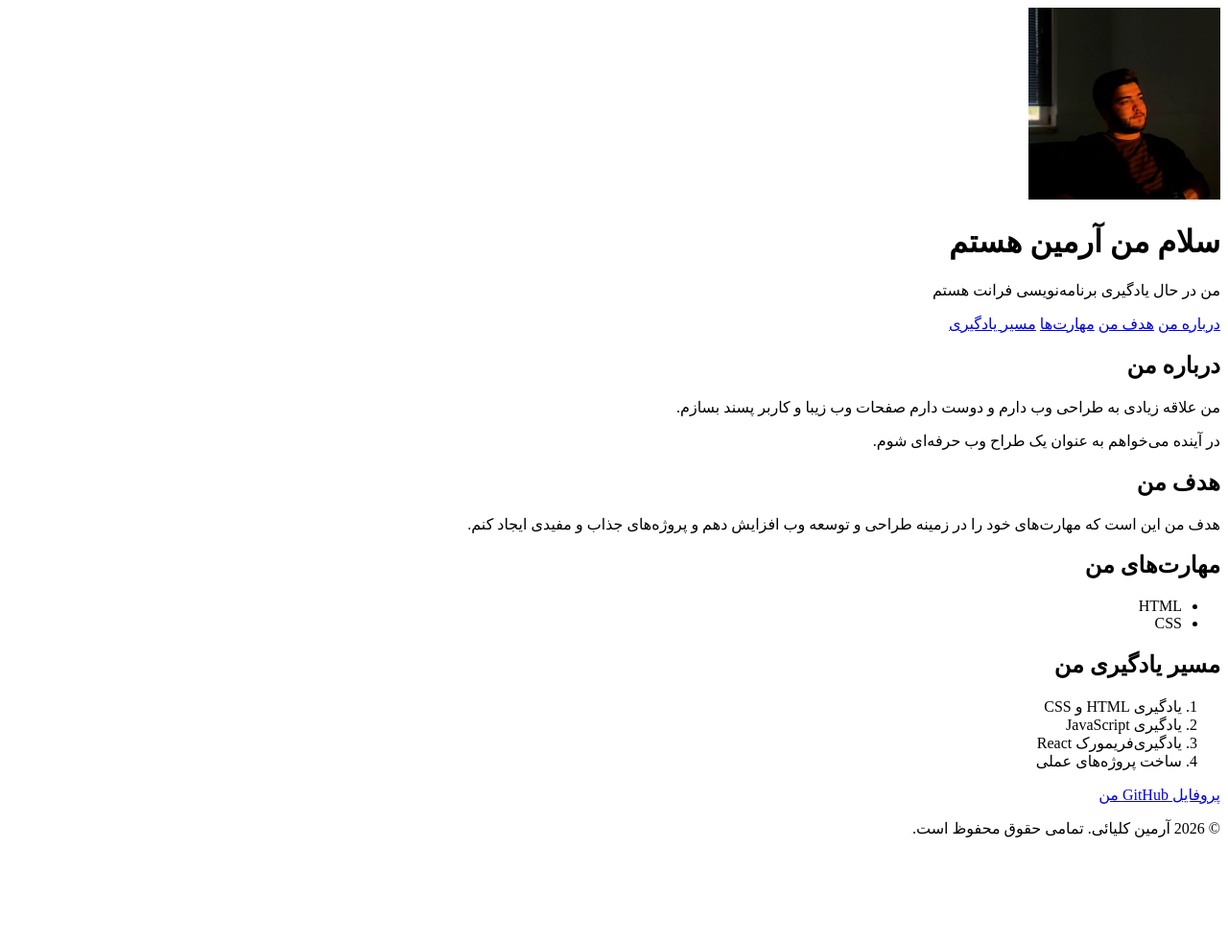
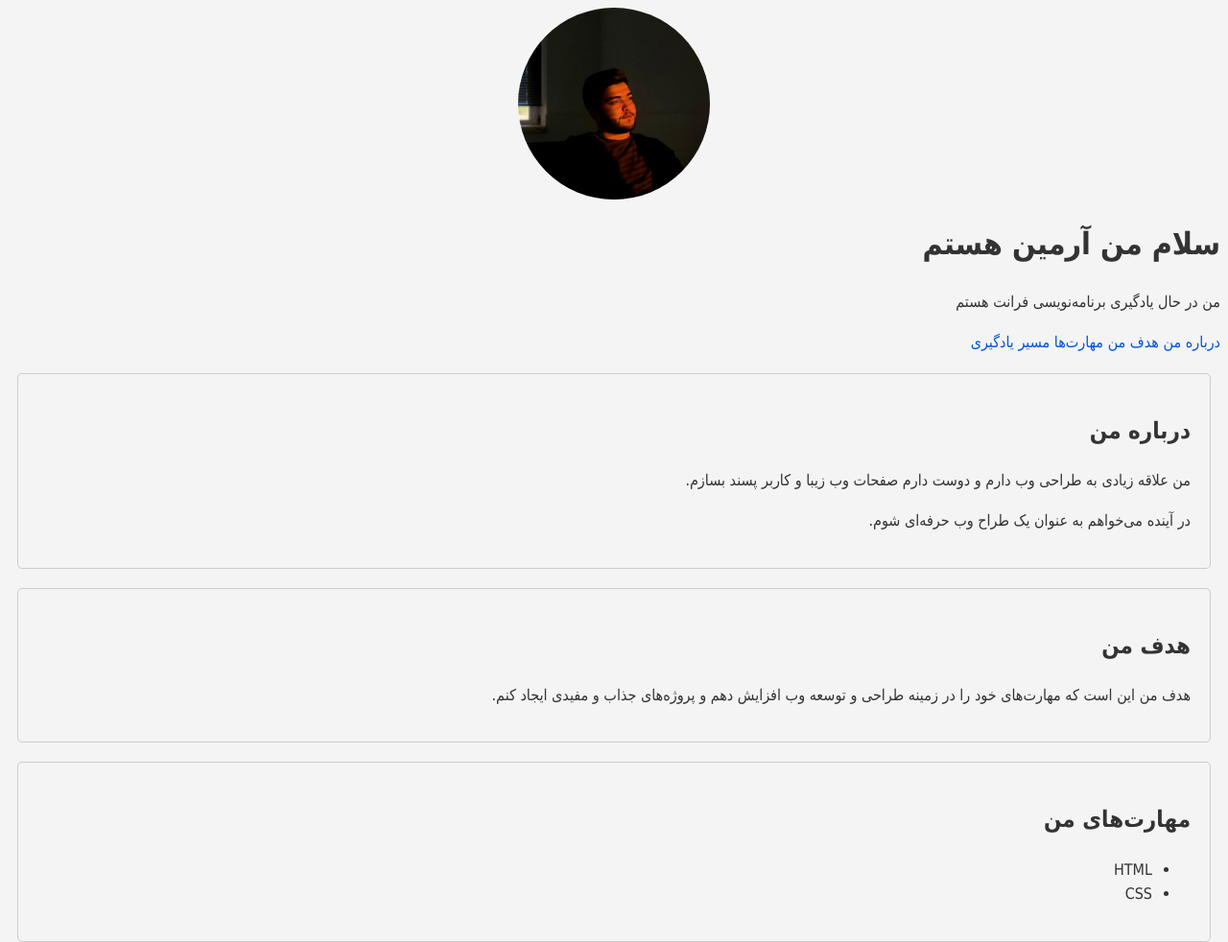
Before and after one commit to arminkoliaie/html-css-projects, a plain HTML site: page lesson-1/index.html in a window 1280 px wide. Shown: the top 982 px of the page at 96% size. Before the commit the page ends 889 px from the top, so only its background shows below. Drawn offline with Linux system fonts and the light colour scheme.

Commit message:
Add basic CSS styling

```diff
--- a/lesson-1/index.html
+++ b/lesson-1/index.html
@@ -3,6 +3,7 @@
   <head>
     <meta charset="UTF-8" />
     <meta name="viewport" content="width=device-width, initial-scale=1.0" />
+    <link rel="stylesheet" href="./style.css" />
     <title>صفحه‌شخصی من</title>
   </head>
   <body>
@@ -18,7 +19,7 @@
       </nav>
     </header>
     <main>
-      <section id="about">
+      <section class="card" id="about">
         <h2>درباره من</h2>
         <p>
           من علاقه زیادی به طراحی وب دارم و دوست دارم صفحات وب زیبا و کاربر پسند
@@ -26,21 +27,21 @@
         </p>
         <p>در آینده می‌خواهم به عنوان یک طراح وب حرفه‌ای شوم.</p>
       </section>
-      <section id="goal">
+      <section class="card" id="goal">
         <h2>هدف من</h2>
         <p>
           هدف من این است که مهارت‌های خود را در زمینه طراحی و توسعه وب افزایش
           دهم و پروژه‌های جذاب و مفیدی ایجاد کنم.
         </p>
       </section>
-      <section id="skills">
+      <section class="card" id="skills">
         <h2>مهارت‌های من</h2>
         <ul>
           <li>HTML</li>
           <li>CSS</li>
         </ul>
       </section>
-      <section id="learning-path">
+      <section class="card" id="learning-path">
         <h2>مسیر یادگیری من</h2>
         <ol>
           <li>یادگیری HTML و CSS</li>
--- /dev/null
+++ b/lesson-1/style.css
@@ -0,0 +1,27 @@
+* {
+  box-sizing: border-box;
+}
+body {
+  font-family: Tahoma, sans-serif;
+  line-height: 1.6;
+  background-color: #f4f4f4;
+  color: #333;
+}
+.card {
+  padding: 20px;
+  margin: 20px 10px;
+  border: 1px solid #ccc;
+  border-radius: 5px;
+}
+a {
+  color: #0057d8;
+  text-decoration: none;
+}
+a:hover {
+  text-decoration: underline;
+}
+img {
+  border-radius: 50%;
+  display: block;
+  margin: 0 auto;
+}
```
